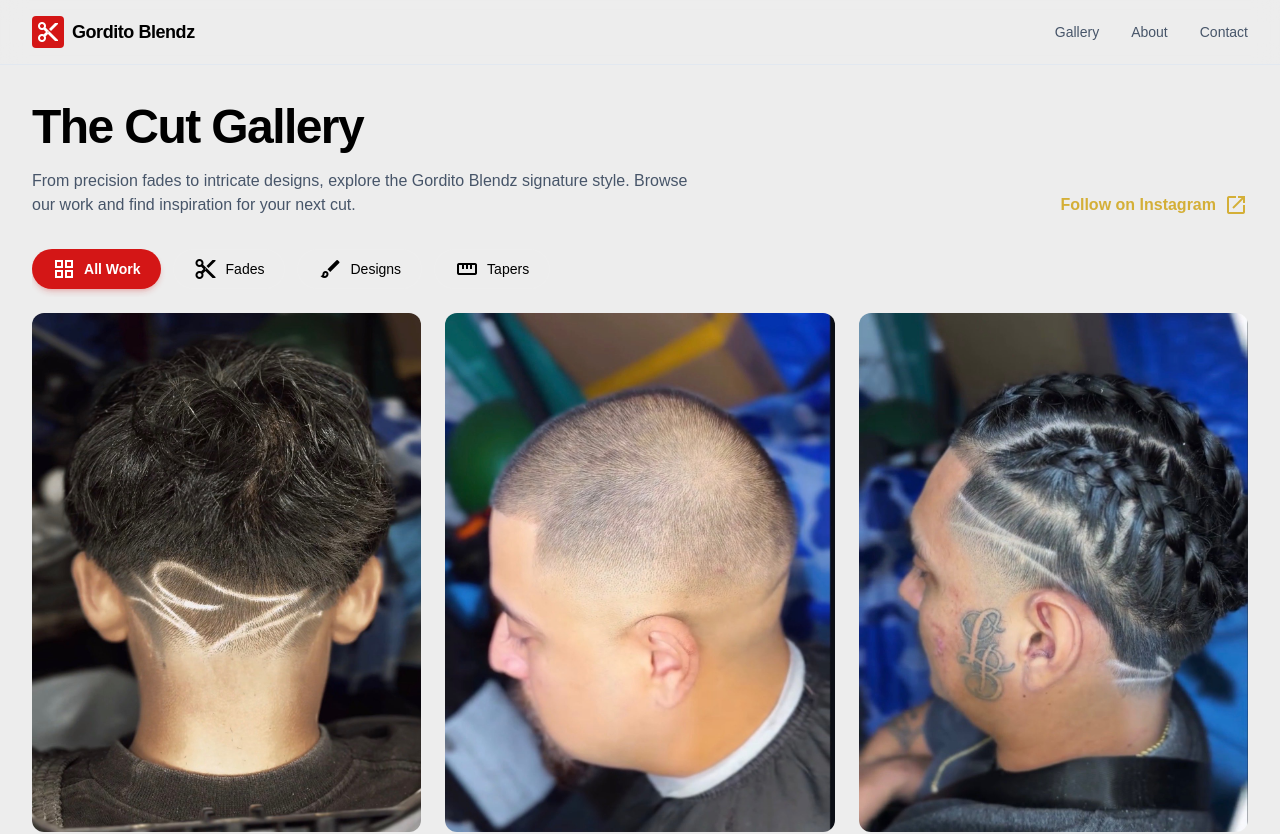
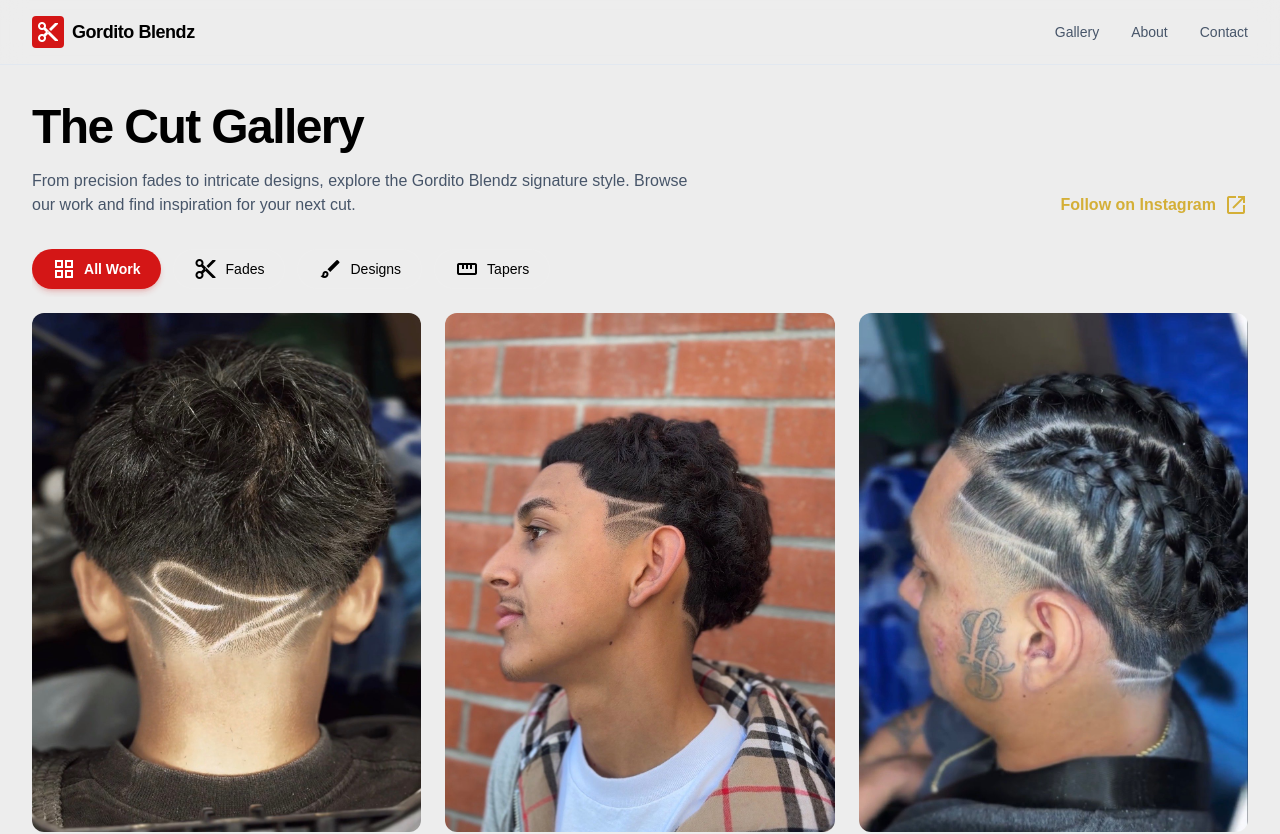
Before and after one commit to jlinares12/GorditoBlendz, a Next.js app: page /gallery in a window 1280 px wide. Shown: the top 834 px of the page. Built offline with nearby package versions, Linux system fonts and the light colour scheme.

Commit message:
Removed low res photo for a better one

```diff
--- a/app/gallery/components/GalleryPage.tsx
+++ b/app/gallery/components/GalleryPage.tsx
@@ -10,7 +10,7 @@ export default async function GalleryPage() {
                 alt = "Close up of a clean skin fade haircut from the side"
             />
             <GalleryItem
-                src = "/preview/buzz.jpg"
+                src = "/preview/design_side2.jpg"
                 alt = "Close up of a clean skin fade haircut from the side"
             />
             <GalleryItem
```
Also changed, not shown: public/preview/buzz.jpg (deleted), public/preview/design_side2.jpg (added).
